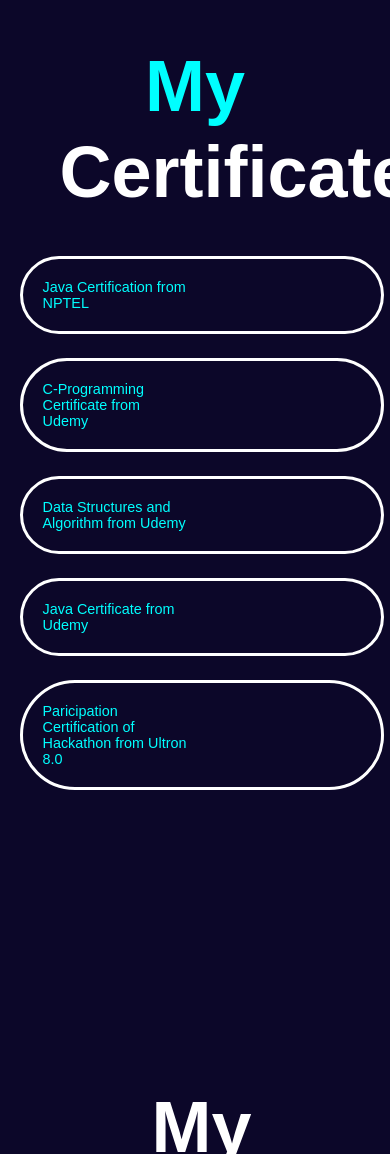
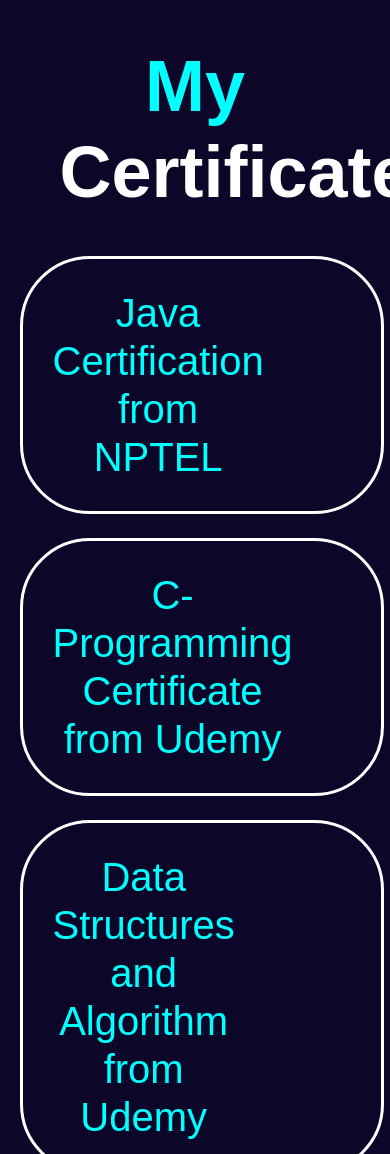
Before and after one commit to Priyanshuchunu/Mine-Portfolio-, a plain HTML site: page index.html in a window 390 px wide. Shown: the part 2306-3460 px from the top of the page. Drawn offline with nearby package versions, Linux system fonts and the light colour scheme.

Commit message:
Update style.css

```diff
--- a/style.css
+++ b/style.css
@@ -296,7 +296,7 @@ width:100%;
 
 }
 
-.nptel h2, .udemy-1 h2, .udemy-2 h2, .udemy-3 h2, .hackathon h2 {
+.nptel a, .udemy-1 a, .udemy-2 a, .udemy-3 a, .hackathon a {
     text-align: center;
     padding: 10px;
     font-size: 40px;
@@ -309,14 +309,10 @@ width:100%;
         align-items: center;
         justify-content: center;
     }
-    .nptel a, .udemy-1 a, .udemy-2 a, .udemy-3 a, .hackathon a {
-        font-size: 0.9rem;
-        align-items: center;
-        justify-content: center;
-    }
+
     .course-images img{
         display: none;
-    };
+    }
 }
 .project {
     padding-bottom: 10rem;
```
